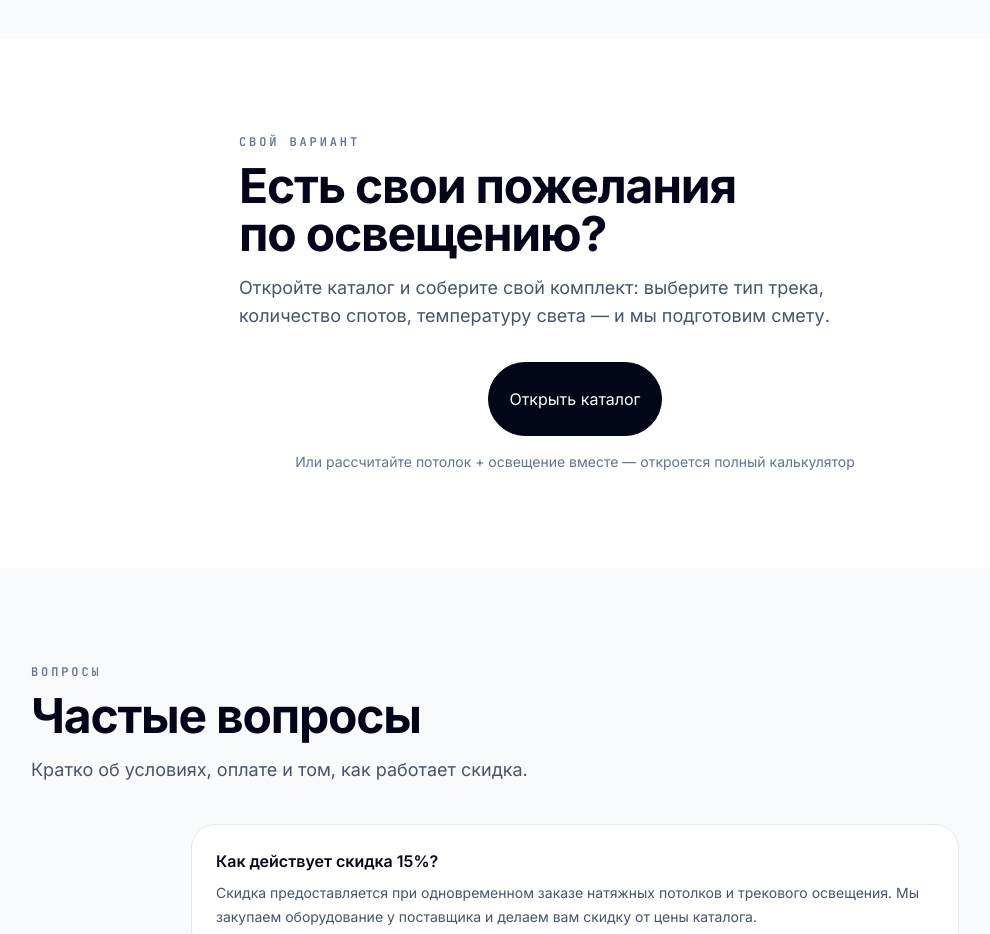
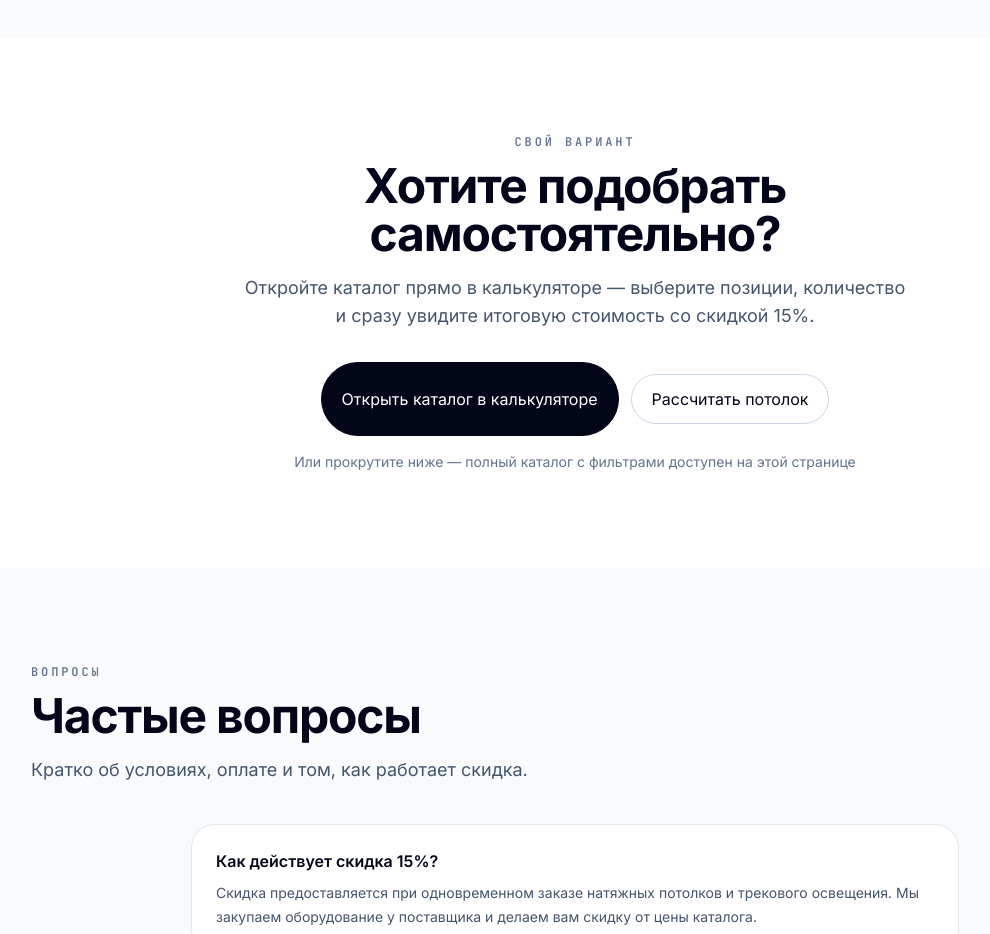
Before and after one commit to svladimirtsk-crypto/nextjs-potolkovo, a Next.js app: page /uslugi/prodazha-trekovogo-osveshcheniya in a window 1280 px wide. Shown: the part 2340-3274 px from the top of the page, without its empty margins (65-1055 px from the left). Built offline with nearby package versions, Linux system fonts and the light colour scheme.

Commit message:
Update LightCustomSection.tsx

```diff
--- a/app/uslugi/prodazha-trekovogo-osveshcheniya/_components/LightCustomSection.tsx
+++ b/app/uslugi/prodazha-trekovogo-osveshcheniya/_components/LightCustomSection.tsx
@@ -1,21 +1,13 @@
 "use client";
 
+import { useCalculatorModal } from "@/components/calculator-modal/calculator-modal-context";
 import { Button } from "@/components/ui/button";
 import { Container } from "@/components/ui/container";
 import { Heading } from "@/components/ui/heading";
 import { Section } from "@/components/ui/section";
-import { useCalculatorModal } from "@/components/calculator-modal/calculator-modal-context";
 
 export function LightCustomSection() {
   const { openCalculator } = useCalculatorModal();
-
-  const handleClick = () => {
-    openCalculator({
-      initialStep: 1,
-      initialLightingTab: "catalog",
-      source: "track-sale-catalog",
-    });
-  };
 
   return (
     <Section id="price" className="scroll-mt-24 bg-white">
@@ -23,22 +15,43 @@ export function LightCustomSection() {
         <div className="mx-auto max-w-2xl text-center">
           <Heading
             eyebrow="Свой вариант"
-            title="Есть свои пожелания по освещению?"
-            description="Откройте каталог и соберите свой комплект: выберите тип трека, количество спотов, температуру света — и мы подготовим смету."
+            title="Хотите подобрать самостоятельно?"
+            description="Откройте каталог прямо в калькуляторе — выберите позиции, количество и сразу увидите итоговую стоимость со скидкой 15%."
+            align="center"
           />
 
-          <div className="mt-8">
+          <div className="mt-8 flex flex-col items-center gap-3 sm:flex-row sm:justify-center">
             <Button
               type="button"
+              onClick={() =>
+                openCalculator({
+                  initialStep: 1,
+                  initialLightingTab: "catalog",
+                  source: "track-sale-custom",
+                })
+              }
               className="justify-center py-6 text-base"
-              onClick={handleClick}
             >
-              Открыть каталог
+              Открыть каталог в калькуляторе
+            </Button>
+
+            <Button
+              type="button"
+              variant="secondary"
+              onClick={() =>
+                openCalculator({
+                  initialStep: 0,
+                  source: "track-sale-calculator",
+                })
+              }
+              className="justify-center"
+            >
+              Рассчитать потолок
             </Button>
           </div>
 
           <p className="mt-4 text-sm text-slate-500">
-            Или рассчитайте потолок + освещение вместе — откроется полный калькулятор
+            Или прокрутите ниже — полный каталог с фильтрами доступен на этой странице
           </p>
         </div>
       </Container>
```
